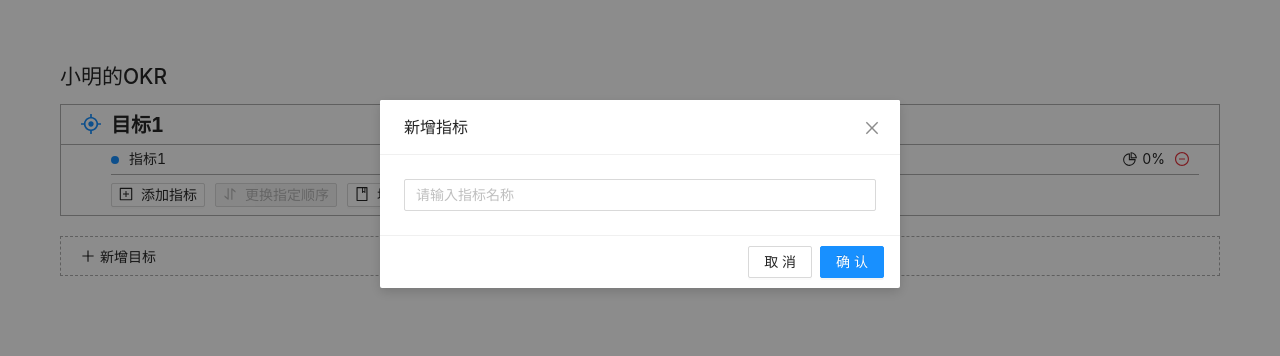
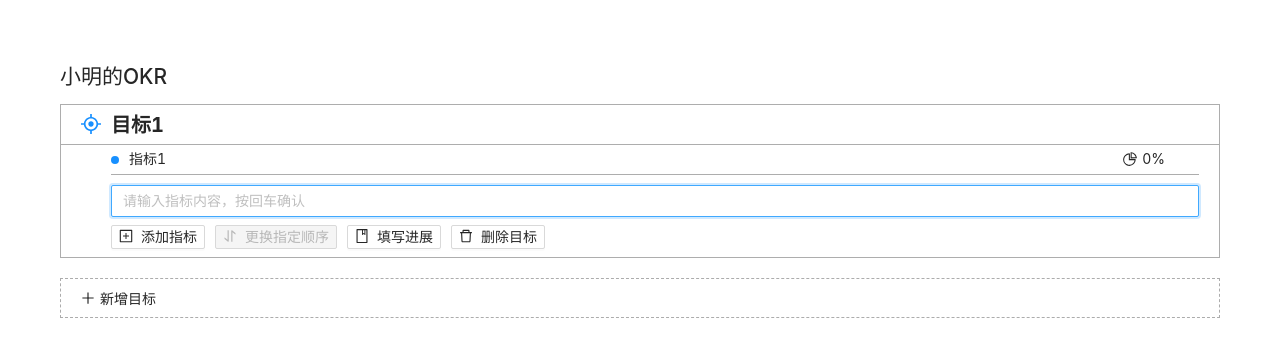
Before and after one commit to echoes-link/z-okr, a Vue app: page /#/ in a window 1280 px wide. Both pictures are taken after a click on the button "添加指标". Shown: the top 356 px of the page. Built offline with nearby package versions, Linux system fonts and the light colour scheme.

Commit message:
去掉dialog

```diff
--- a/src/views/Home.vue
+++ b/src/views/Home.vue
@@ -19,10 +19,11 @@
           <span style="fontWeight: 700">{{item.name}}</span>
         </div>
         <div
-          class="index"
+          class="out"
           v-for="(i,n) in item.children"
           :key="i.name"
         >
+          <div class="index">
             <div
               class="arrow"
               v-if="isToggle"
@@ -66,14 +67,30 @@
                 cancel-text="取消"
                 @confirm="delIndex(item.children,n)"
               >
-              <MinusCircleOutlined style="color:#e2333c;marginLeft: 10px" />
+                <MinusCircleOutlined
+                  style="color:#e2333c;marginLeft: 10px;"
+                  class="del"
+                />
               </a-popconfirm>
             </div>
+          </div>
+        </div>
+        <div
+          class="put"
+          v-if="isAdd && index === idx"
+        >
+          <a-input
+            id="ix"
+            v-model:value="targerVal"
+            placeholder="请输入指标内容，按回车确认"
+            @pressEnter="addIndex(item)"
+            @blur="addIndex(item)"
+          ></a-input>
         </div>
         <div class="down">
           <a-button
             size="small"
-            @click="isAdd = true; title = '新增指标'; isCreate = true; index = idx"
+            @click="isAdd = true; index = idx;focusOn('b')"
           >
             <template #icon>
               <PlusSquareOutlined />
@@ -120,35 +137,31 @@
           </a-popconfirm>
         </div>
       </div>
+      <div
+        style="marginBottom: 20px;width: 40%"
+        v-if="isCreate"
+      >
+        <a-input
+          placeholder="请输入目标名称,按回车确认"
+          id="ip"
+          v-model:value="title"
+          @blur="addIndex"
+          @pressEnter="addIndex"
+        ></a-input>
+      </div>
     </main>
     <!-- 底 -->
     <footer>
-      <div @click="isCreate = true; title = '新增目标'; isAdd = false">
+      <div @click="focusOn('a')">
         <PlusOutlined style="marginRight:5px" />
         <span>新增目标</span>
       </div>
     </footer>
-    <!-- modal框 -->
-    <a-modal
-      v-model:visible="isCreate"
-      :title="title"
-      :maskClosable="false"
-      ok-text="确认"
-      cancel-text="取消"
-      @cancel="isCreate = false"
-      @ok="confirm"
-    >
-      <a-input
-        v-model:value="targerVal"
-        :placeholder="isAdd ? '请输入指标名称': '请输入目标名称'"
-      ></a-input>
-      <!-- <a-input placeholder="进度"></a-input> -->
-    </a-modal>
   </div>
 </template>
 
 <script lang="ts">
-import { defineComponent, reactive, ref, watch } from 'vue'
+import { defineComponent, nextTick, reactive, ref } from 'vue'
 import {
   AimOutlined,
   PieChartOutlined,
@@ -196,8 +209,28 @@ export default defineComponent({
     ])
     const dblclick = (e: any) => {
       e.target.setAttribute('contenteditable', 'true')
-      console.log(e.target)
     }
+    const targerVal = ref<string>('')
+    const isAdd = ref<boolean>(false)
+    const title = ref<string>('')
+    const isCreate = ref<boolean>(false)
+    const focusOn = (z: string) => {
+      if (z === 'a') {
+        isCreate.value = true
+        nextTick(() => {
+          const dom: any = document.getElementById('ip')
+          dom.focus()
+        })
+      }
+      if (z === 'b') {
+        isAdd.value = true
+        nextTick(() => {
+          const dom: any = document.getElementById('ix')
+          dom.focus()
+        })
+      }
+    }
+
     // 指标部分
     const isToggle = ref<boolean>(false)
     const delTar = (i: number) => {
@@ -207,6 +240,36 @@ export default defineComponent({
     const delIndex = (v: [], i: number) => {
       v.splice(i, 1)
       message.success('删除成功', 1)
+    }
+    const addIndex = (item: List = { name: '', children: [] }) => {
+      if (isAdd.value) {
+        targerVal.value &&
+          item.children.push({
+            name: targerVal.value,
+            schedule: 0,
+            disbled: false
+          })
+        targerVal.value ||
+          item.children.push({
+            name: '新指标',
+            schedule: 0,
+            disbled: false
+          })
+        isAdd.value = false
+      }
+      if (isCreate.value) {
+        title.value &&
+          target_list.value.push({
+            name: title.value,
+            children: []
+          })
+        title.value ||
+          target_list.value.push({
+            name: '新目标',
+            children: []
+          })
+        isCreate.value = false
+      }
     }
     const toggleIndex = (val: [], i: number, order: string) => {
       order === 'on' && ([val[i], val[i - 1]] = [val[i - 1], val[i]])
@@ -218,43 +281,12 @@ export default defineComponent({
       })
     }
     const index = ref<number>(0)
-    // 遮罩部分
-    const isCreate = ref<boolean>(false)
-    const isAdd = ref<boolean>(false)
-    const title = ref<string>('')
-    const targerVal = ref<string>('')
-    const confirm = () => {
-      if (!targerVal.value) {
-        return message.error('请输入名称', 1)
-      }
-      // 添加指标
-      isAdd.value &&
-        target_list.value[index.value].children.push({
-          name: targerVal.value,
-          schedule: 0,
-          disbled: false
-        })
-      // 添加目标
-      isAdd.value ||
-        target_list.value.push({ name: targerVal.value, children: [] })
-      isCreate.value = false
-    }
-    watch(
-      [isCreate],
-      ([val]) => {
-        if (!val) {
-          title.value = ''
-          targerVal.value = ''
-        }
-      },
-      { deep: true }
-    )
+
     return {
       target_list,
       isCreate,
       title,
       targerVal,
-      confirm,
       delTar,
       isAdd,
       index,
@@ -262,7 +294,9 @@ export default defineComponent({
       delIndex,
       toggleIndex,
       isToggle,
-      dblclick
+      dblclick,
+      addIndex,
+      focusOn
     }
   }
 })
@@ -293,11 +327,15 @@ export default defineComponent({
           color #1890ff
           margin-left 20px
           margin-right 10px
+      .put
+        margin 10px 20px 0 50px
+      .out
         .index
           display flex
           justify-content space-between
           align-items center
           position relative
+          cursor pointer
           height 30px
           margin 0 20px 0 50px
           border-bottom 1px solid rgba(0, 0, 0, 0.32)
@@ -306,10 +344,6 @@ export default defineComponent({
             left -45px
             height 30px
             line-height 30px
-          span
-            cursor pointer
-        &:hover
-          background #f5f7fa
           i
             display inline-block
             width 8px
@@ -317,6 +351,12 @@ export default defineComponent({
             border-radius 10px
             background #1890ff
             margin-right 10px
+          .del
+            visibility hidden
+          &:hover
+            background #f5f5fb
+            .del
+              visibility visible
       .down
         height 40px
         line-height 40px
```
Lines whose indentation alone changed are shown as unchanged.
